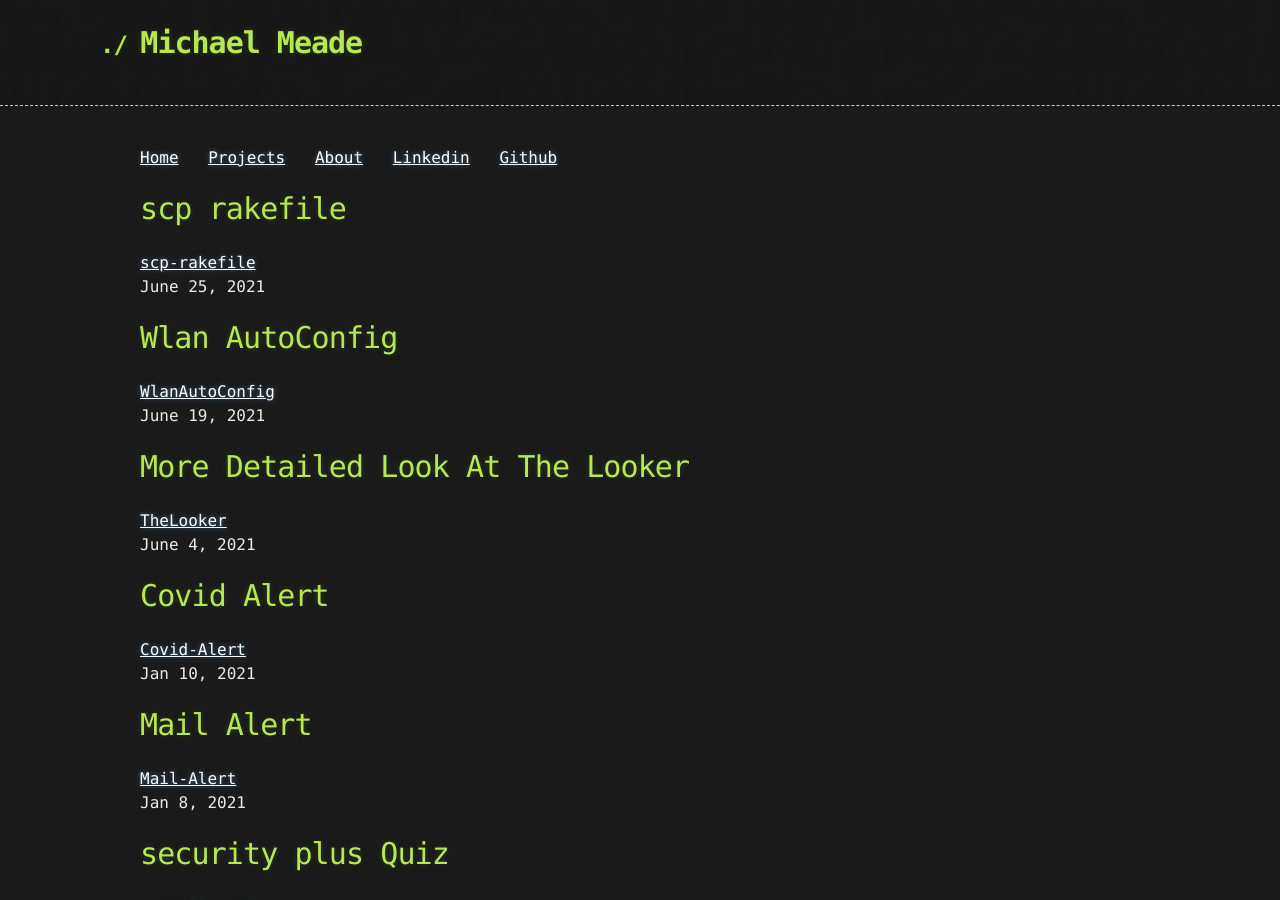
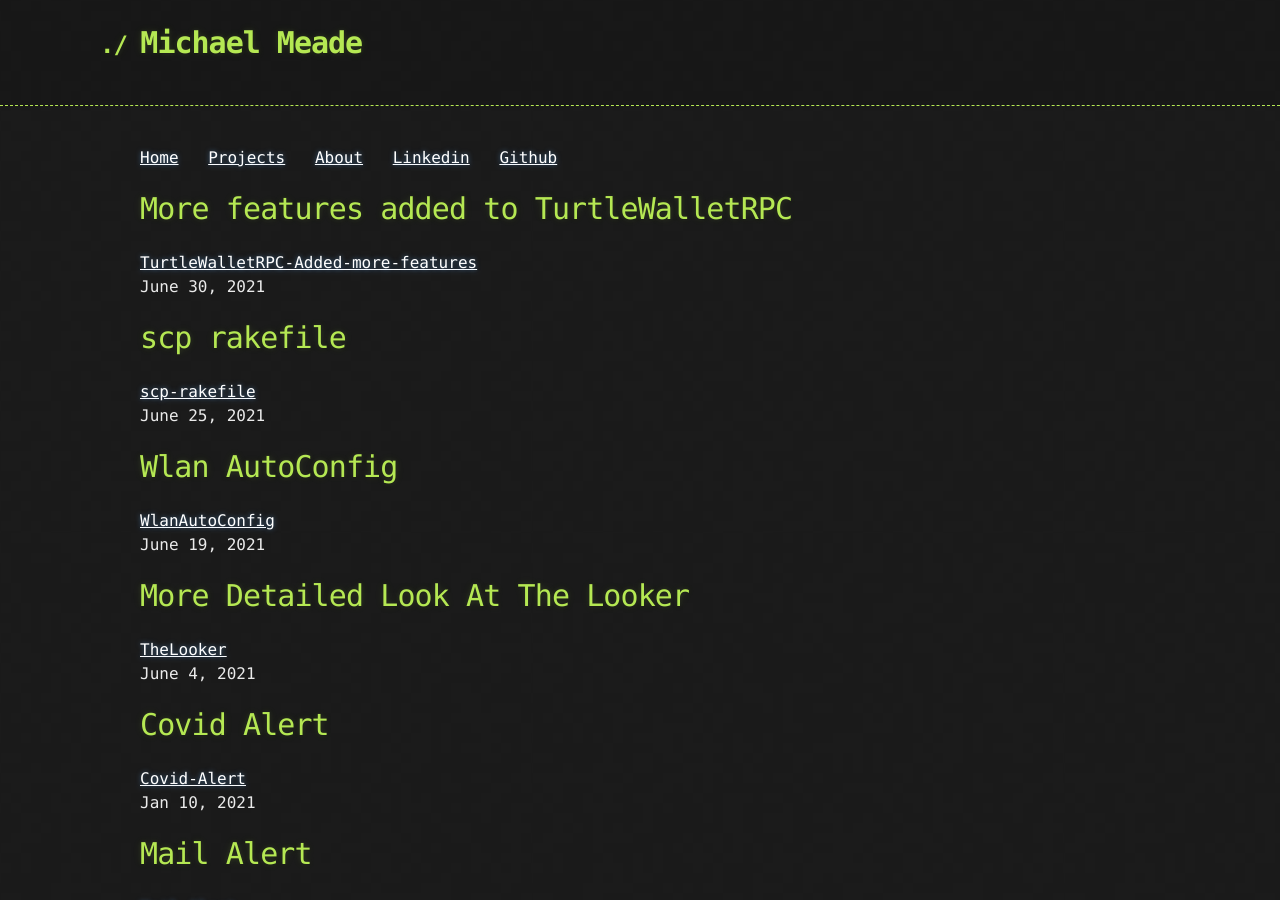
Before and after one commit to Michael-Meade/MinerFind, a Jekyll site: the page built from Projects.md, in a window 1280 px wide and 900 px high. Built offline with Jekyll 4.4.1, drawn with Linux system fonts in a browser that asks for light colours; our own code applies the rules of GitHub Pages for plain Markdown files; the repository's description, which GitHub fills in, is left out.

Commit message:
Update Projects.md

```diff
--- a/Projects.md
+++ b/Projects.md
@@ -1,3 +1,7 @@
+# More features added to TurtleWalletRPC
+[TurtleWalletRPC-Added-more-features](./Projects/TurtleWalletRPC-Added-more-features.md)<br>
+June 30, 2021
+
 # scp rakefile
 [scp-rakefile](./Projects/scp-rakefile.md)<br>
 June 25, 2021
```
